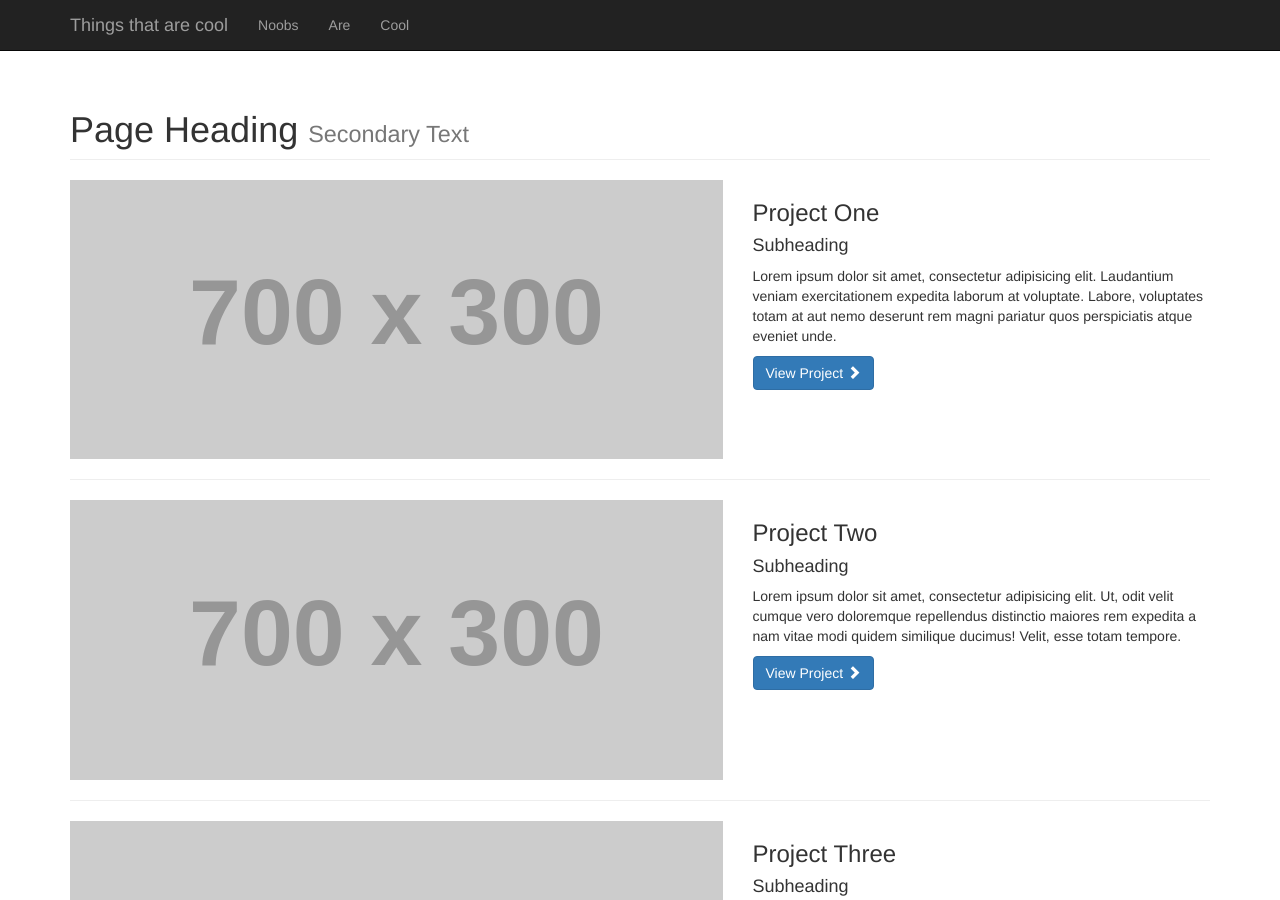
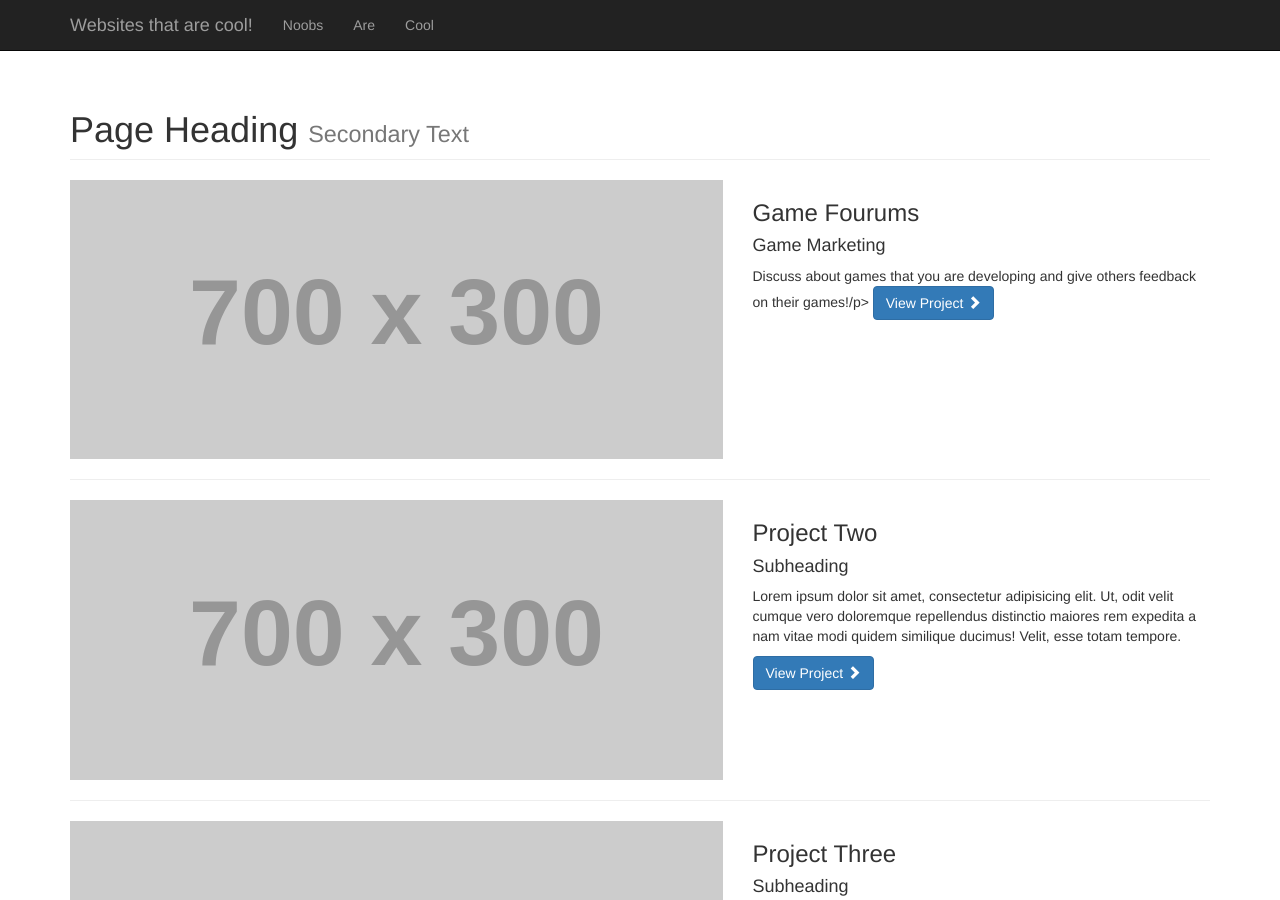
Before and after one commit to averyunique/averyunique.github.io, a Jekyll site: the page index.html, which Jekyll copies as it is, in a window 1280 px wide and 900 px high. Built offline with Jekyll 4.4.1, drawn with Linux system fonts in a browser that asks for light colours.

Commit message:
Update index.html

```diff
--- a/index.html
+++ b/index.html
@@ -39,7 +39,7 @@
                     <span class="icon-bar"></span>
                     <span class="icon-bar"></span>
                 </button>
-                <a class="navbar-brand" href="#">Things that are cool</a>
+                <a class="navbar-brand" href="#">Websites that are cool!</a>
             </div>
             <!-- Collect the nav links, forms, and other content for toggling -->
             <div class="collapse navbar-collapse" id="bs-example-navbar-collapse-1">
@@ -81,10 +81,10 @@
                 </a>
             </div>
             <div class="col-md-5">
-                <h3>Project One</h3>
-                <h4>Subheading</h4>
-                <p>Lorem ipsum dolor sit amet, consectetur adipisicing elit. Laudantium veniam exercitationem expedita laborum at voluptate. Labore, voluptates totam at aut nemo deserunt rem magni pariatur quos perspiciatis atque eveniet unde.</p>
-                <a class="btn btn-primary" href="#">View Project <span class="glyphicon glyphicon-chevron-right"></span></a>
+                <h3>Game Fourums</h3>
+                <h4>Game Marketing</h4>
+                <p>Discuss about games that you are developing and give others feedback on their games!/p>
+                <a class="btn btn-primary" href="https://roblox.com/develop">View Project <span class="glyphicon glyphicon-chevron-right"></span></a>
             </div>
         </div>
         <!-- /.row -->
```
Also changed, not shown: other parts of index.html (+1 -1 lines).
